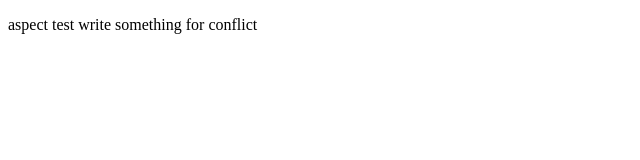
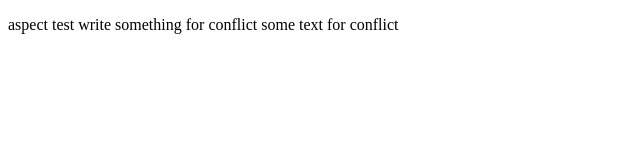
Before and after one commit to uralmax89/gitsample, a plain HTML site: page index.html in a window 1280 px wide. Shown: the whole page, without its empty margins (0-640 px from the left). Drawn offline with Linux system fonts and the light colour scheme.

Commit message:
remote changes for conflict

```diff
--- a/index.html
+++ b/index.html
@@ -5,6 +5,6 @@
     <title>Title</title>
 </head>
 <body>
-<p>aspect test  write something for conflict</p>
+<p>aspect test  write something for conflict some text for conflict</p>
 </body>
 </html>
```
